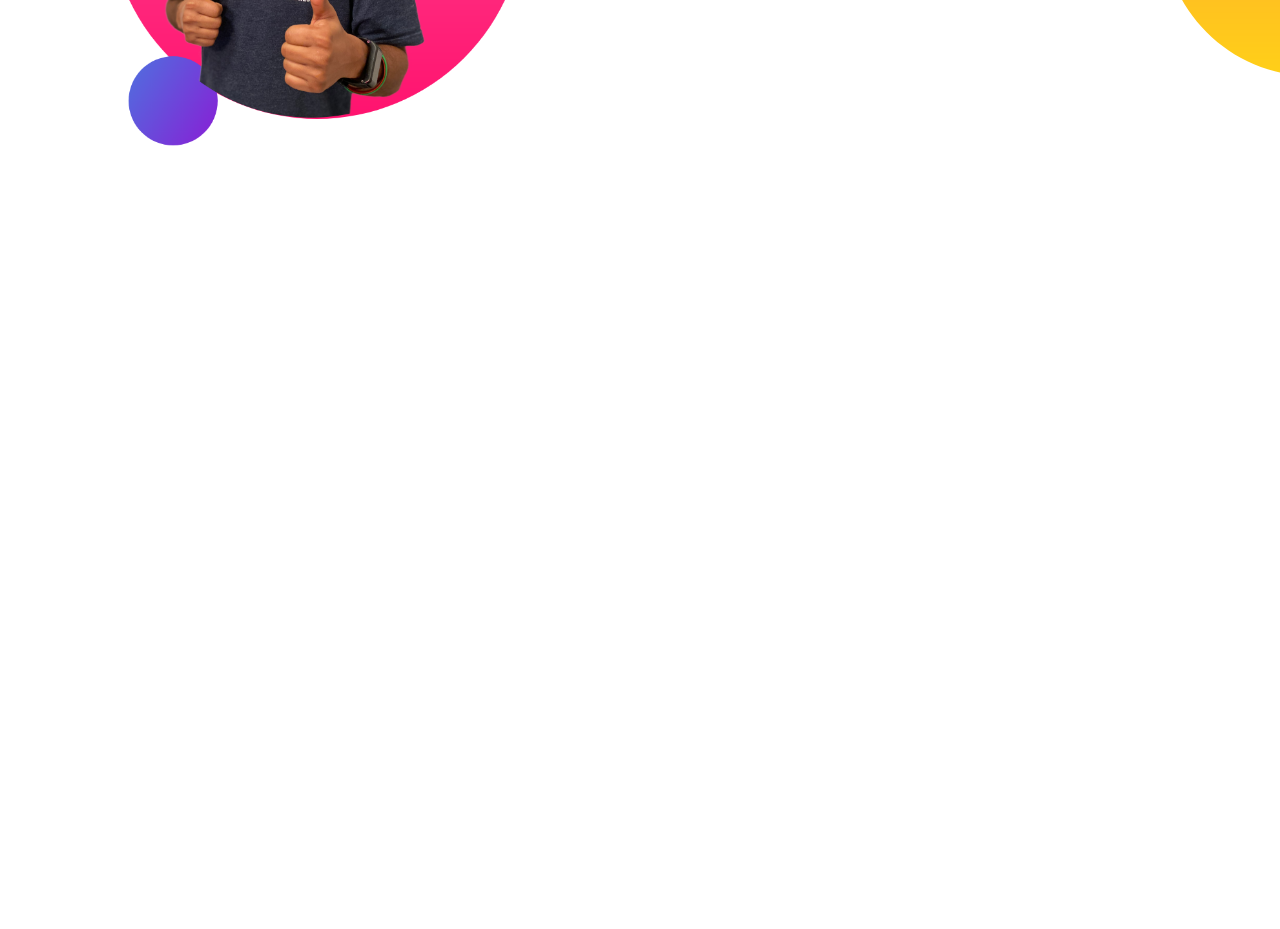
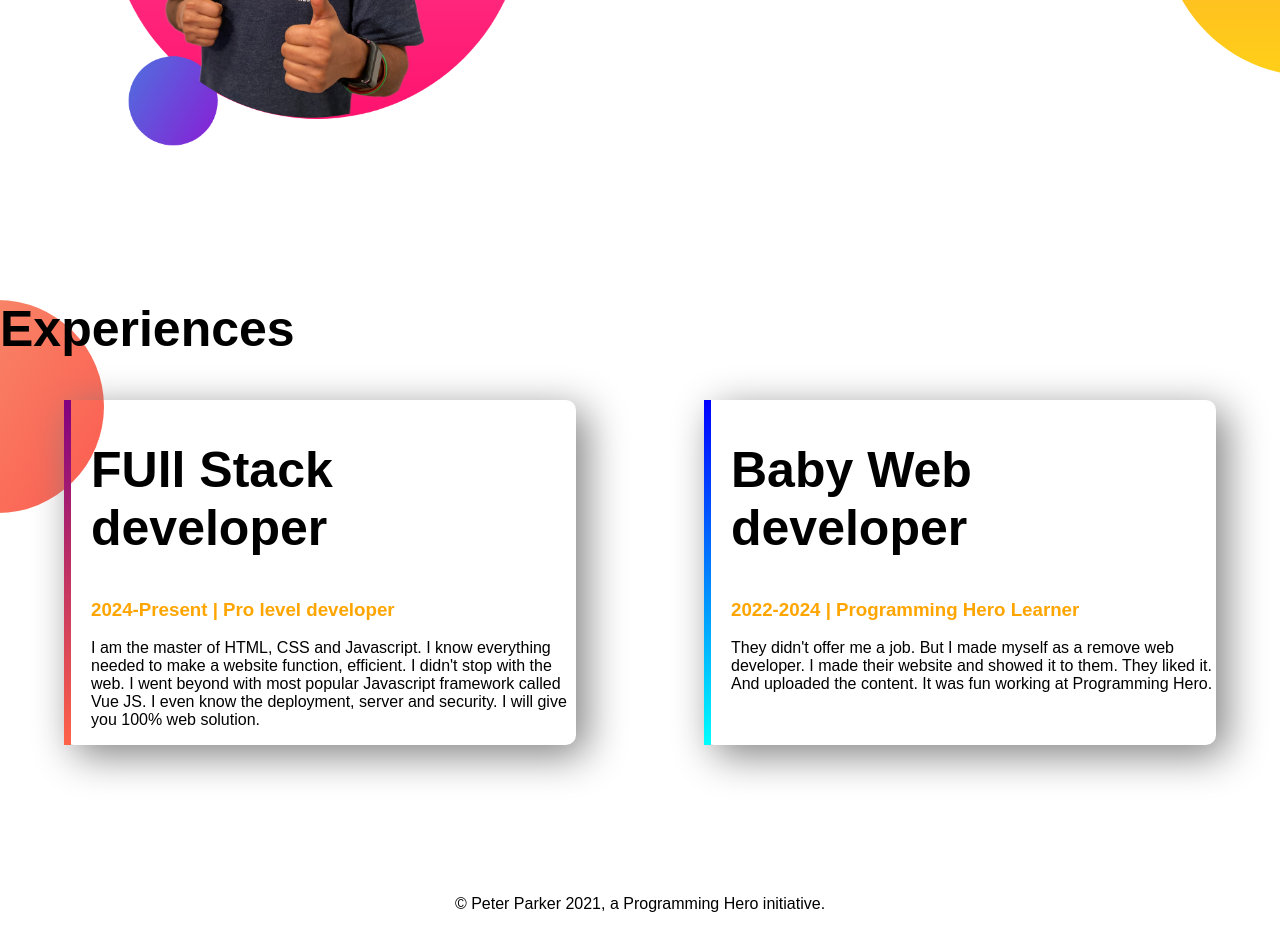
Before and after one commit to aditya19xx/developer-portfolio, a plain HTML site: page index.html in a window 1280 px wide. Shown: the part 908-1837 px from the top of the page. Before the commit the page ends 1208 px from the top, so only its background shows below. Drawn offline with Linux system fonts and the light colour scheme; a web font is replaced by a local one.

Commit message:
experience and footer added

```diff
--- a/index.html
+++ b/index.html
@@ -14,7 +14,7 @@
 
 <body>
 
-    <section class="top-banner">
+    <section class="top-banner flexible-container">
         <div class="half-width">
             <h1>Welcome to</h1>
             <h1> <span class="color">Jhankar Mahbub</span> World</h1>
@@ -31,7 +31,7 @@
         </div>
     </section>
 
-    <section class="dream-big">
+    <section class="dream-big flexible-container">
         <div class="half-width">
             <img src="images/jhankar2.png" alt="">
         </div>
@@ -40,9 +40,31 @@
             <h2>BEcome a web developer</h2>
             <p>I already learned the basic HTML and CSS. I can build any simple website. I can even teach my grandma how
                 to make simple website. My goal is to build 3 websites and learn advanced topics.</p>
-                <a class="link-btn" target="blank" href="">Download Resume</a>
+            <a class="link-btn" target="blank" href="">Download Resume</a>
         </div>
     </section>
+
+    <section class="experience-area">
+        <h1>Experiences</h1>
+       <div class="flexible-container">
+        <div id="full-stack-exp" class="experience-item">
+            <h1>FUll Stack developer</h1>
+            <h3 class="color">2024-Present | Pro level developer</h3>
+            <p>I am the master of HTML, CSS and Javascript. I know everything needed to make a website function,
+                efficient. I didn't stop with the web. I went beyond with most popular Javascript framework called Vue
+                JS. I even know the deployment, server and security. I will give you 100% web solution.</p>
+        </div>
+        <div id="web-dev-exp" class="experience-item">
+            <h1>Baby Web developer</h1>
+            <h3 class="color">2022-2024 | Programming Hero Learner</h3>
+            <p>They didn't offer me a job. But I made myself as a remove web developer. I made their website and showed
+                it to them. They liked it. And uploaded the content. It was fun working at Programming Hero.</p>
+        </div>
+       </div>
+    </section>
+    <footer>
+        <p>© Peter Parker 2021, a Programming Hero initiative.</p>
+    </footer>
 </body>
 
 </html>
--- a/style.css
+++ b/style.css
@@ -8,7 +8,7 @@ h1{
 .color{
     color: orange;
 }
-section{
+.flexible-container{
     display: flex;
     margin-bottom: 150px;
 }
@@ -36,5 +36,31 @@ section{
     background-image: url(images/dream-bg.png);
     background-repeat: no-repeat;
     background-position: right;
+    }
+    .experience-area{
+        background-image: url(images/exp-bg.png);
+        background-repeat: no-repeat;
+    }
+    .experience-item{
+        border-radius: 10px;
+        width: 40%;
+        margin-left: 5%;
+        margin-right: 5%;
+        padding-left: 20px;
+        box-shadow: 10px 10px 40px grey;
 
-}
+    }
+
+    #web-dev-exp{
+        border-left: 7px solid;
+        border-image: linear-gradient(blue, cyan);
+        border-image-slice: 1;
+    }
+    #full-stack-exp{
+        border-left: 7px solid;
+        border-image: linear-gradient(purple, tomato);
+        border-image-slice: 1;
+    }
+    footer p{
+        text-align: center;
+    }
```
Also changed, not shown: 4 other files.
